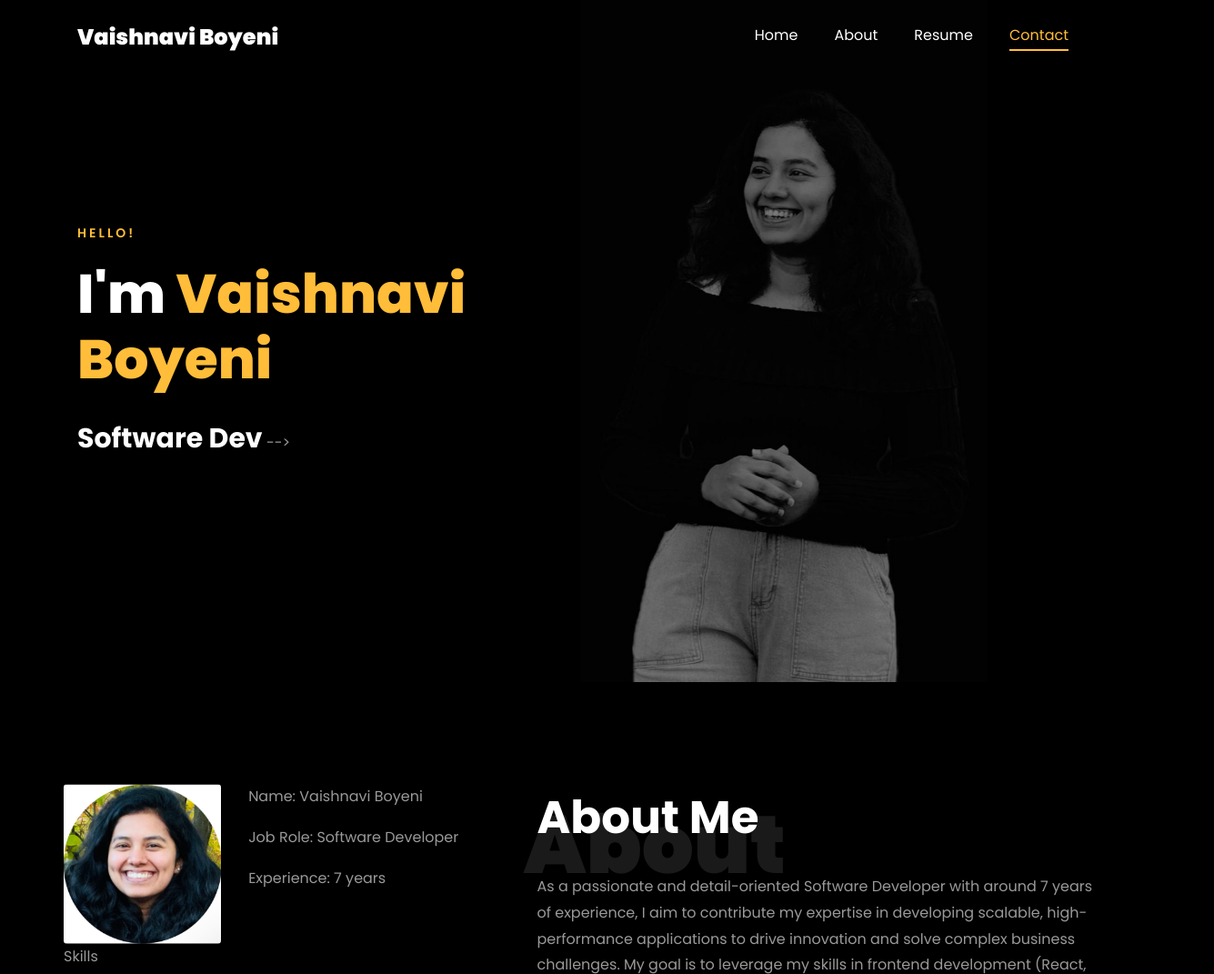
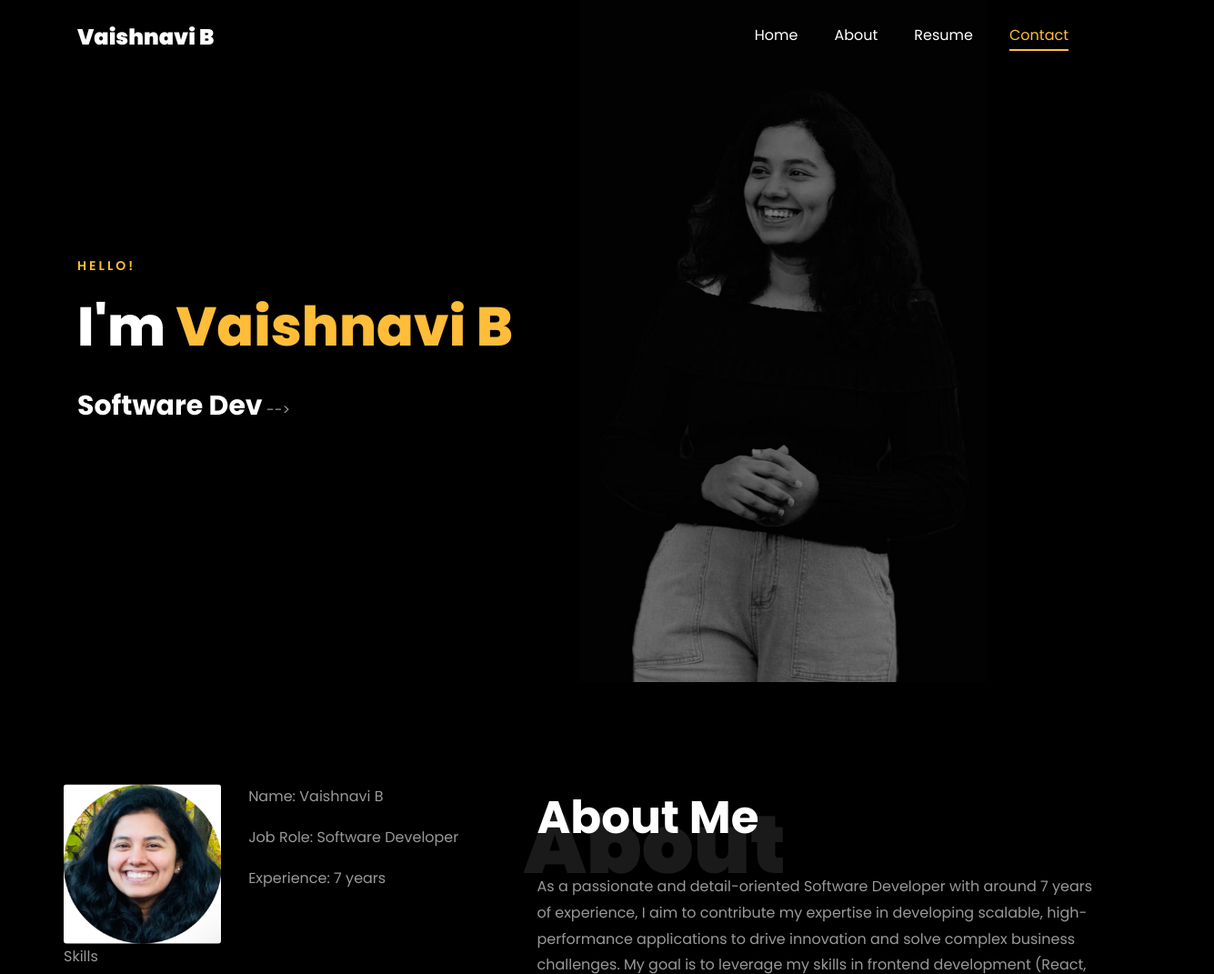
Before and after one commit to vaishnaviboyeni/vaishnavibo.github.io, a plain HTML site: page index.html in a window 1280 px wide. Shown: the top 1071 px of the page at 91% size, 1335 px wide, since content can reach past the window. Drawn offline with Linux system fonts and the light colour scheme; files whose address does not match are found by name.

Commit message:
Update index.html

```diff
--- a/index.html
+++ b/index.html
@@ -1,7 +1,7 @@
 <!DOCTYPE html>
 <html lang="en">
   <head>
-    <title>Vaishnavi Boyeni Portfolio</title>
+    <title>Vaishnavi B Portfolio</title>
     <meta charset="utf-8">
     <meta name="viewport" content="width=device-width, initial-scale=1, shrink-to-fit=no">
 
@@ -119,7 +119,7 @@
 
     <nav class="navbar navbar-expand-lg navbar-dark ftco_navbar ftco-navbar-light site-navbar-target" id="ftco-navbar">
 	    <div class="container">
-	      <a class="navbar-brand" href="index.html">Vaishnavi Boyeni</a>
+	      <a class="navbar-brand" href="index.html">Vaishnavi B</a>
 	      <button class="navbar-toggler js-fh5co-nav-toggle fh5co-nav-toggle" type="button" data-toggle="collapse" data-target="#ftco-nav" aria-controls="ftco-nav" aria-expanded="false" aria-label="Toggle navigation">
 	        <span class="oi oi-menu"></span> Menu
 	      </button>
@@ -147,7 +147,7 @@
 		          <div class="one-forth d-flex  align-items-center ftco-animate" data-scrollax=" properties: { translateY: '70%' }">
 		          	<div class="text">
 		          		<span class="subheading">Hello!</span>
-			            <h1 class="mb-4 mt-3">I'm <span>Vaishnavi Boyeni</span></h1>
+			            <h1 class="mb-4 mt-3">I'm <span>Vaishnavi B</span></h1>
 
 						<!-- Element to contain animated typing -->
 						<span id="typing-animation"></span>
@@ -219,7 +219,7 @@
 									<!-- Details next to profile image -->
 									<div class="col-sm-6 col-md-7">
 									  <div class="about-info">
-										<p><span class="title-s">Name: </span> <span>Vaishnavi Boyeni</span></p>
+										<p><span class="title-s">Name: </span> <span>Vaishnavi B</span></p>
 										<p><span class="title-s">Job Role: </span> <span>Software Developer</span></p>
 										<p><span class="title-s">Experience: </span> <span>7 years</span></p>
 										<!-- <p><span class="title-s">Address: </span> <span>Bengaluru, India</span></p> -->
@@ -291,7 +291,7 @@
 									<span class="number" data-number="30">0</span> <span>+</span>
 									<span>&nbsp; Projects completed</span>
 								</p> -->
-								<p><a href="https://www.linkedin.com/in/vaishnaviboyeni/" class="btn btn-primary py-3 px-3">LinkedIn</a></p>
+								<p><a href="https://www.linkedin.com/in/vaishnaviB/" class="btn btn-primary py-3 px-3">LinkedIn</a></p>
 							</div>
 						</div>
 					</div>
@@ -575,7 +575,7 @@
           			<span class="icon-globe"></span>
           		</div>
           		<h3 class="mb-4">LinkedIn</h3>
-	            <p><a href="#">https://www.linkedin.com/in/vaishnaviboyeni/</a></p>
+	            <p><a href="#">https://www.linkedin.com/in/vaishnaviB/</a></p>
 	          </div>
           </div>
 
```
